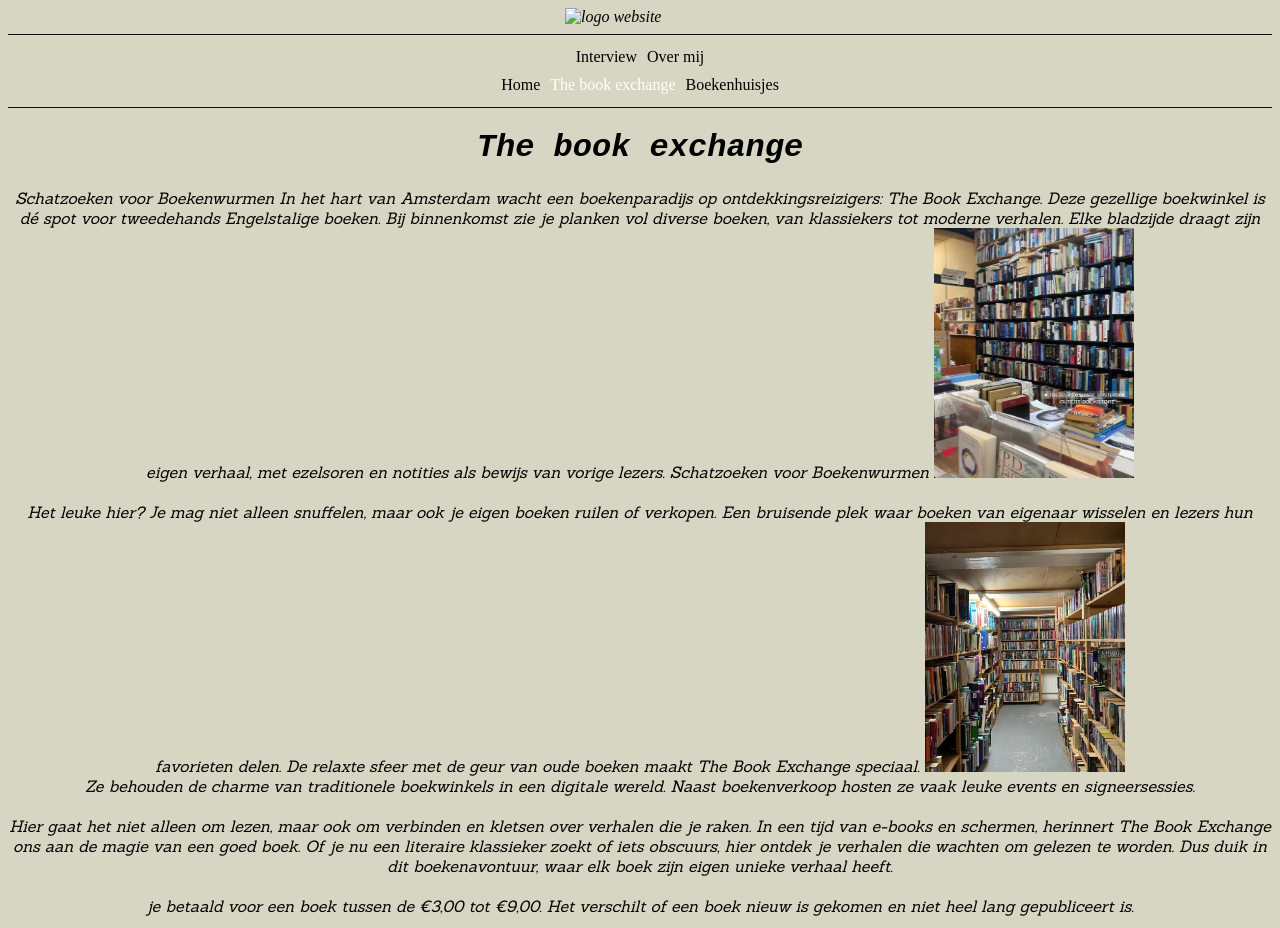
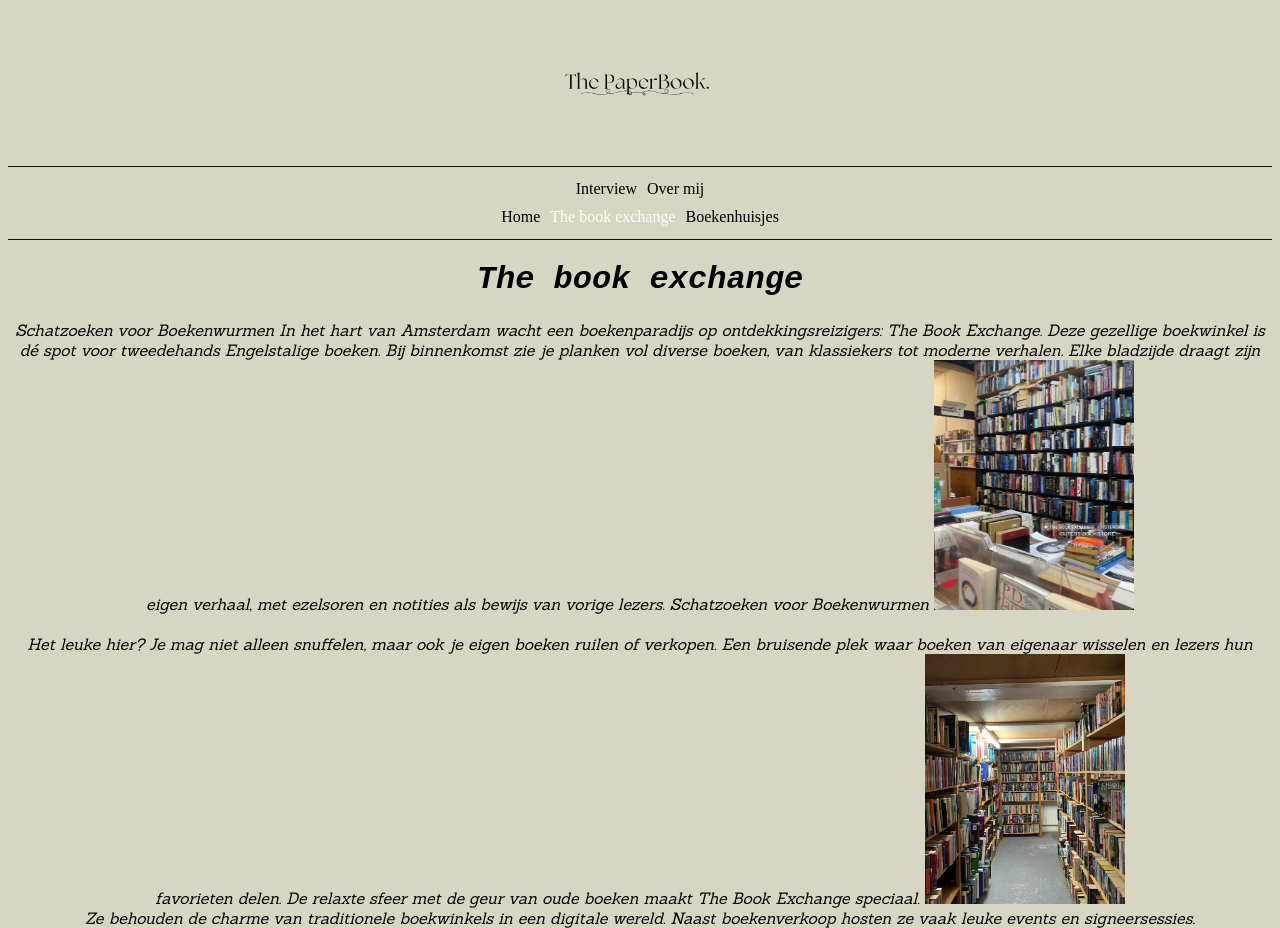
Before and after one commit to Mariejx/Amsterdamgroen, a plain HTML site: page exhange.html in a window 1280 px wide. Shown: the top 928 px of the page. Drawn offline with Linux system fonts and the light colour scheme.

Commit message:
Update exhange.html

```diff
--- a/exhange.html
+++ b/exhange.html
@@ -11,7 +11,7 @@
     <!-- <h1>Paperbook</h1> -->
 
     <header>
-      <img class="logoThePaper" src="foto's/logopaperbook.png" alt="logo website">
+      <img class="logoThePaper" src="logopaperbook.png" alt="logo website">
 
       <hr>
      <nav class="navBar">
```
